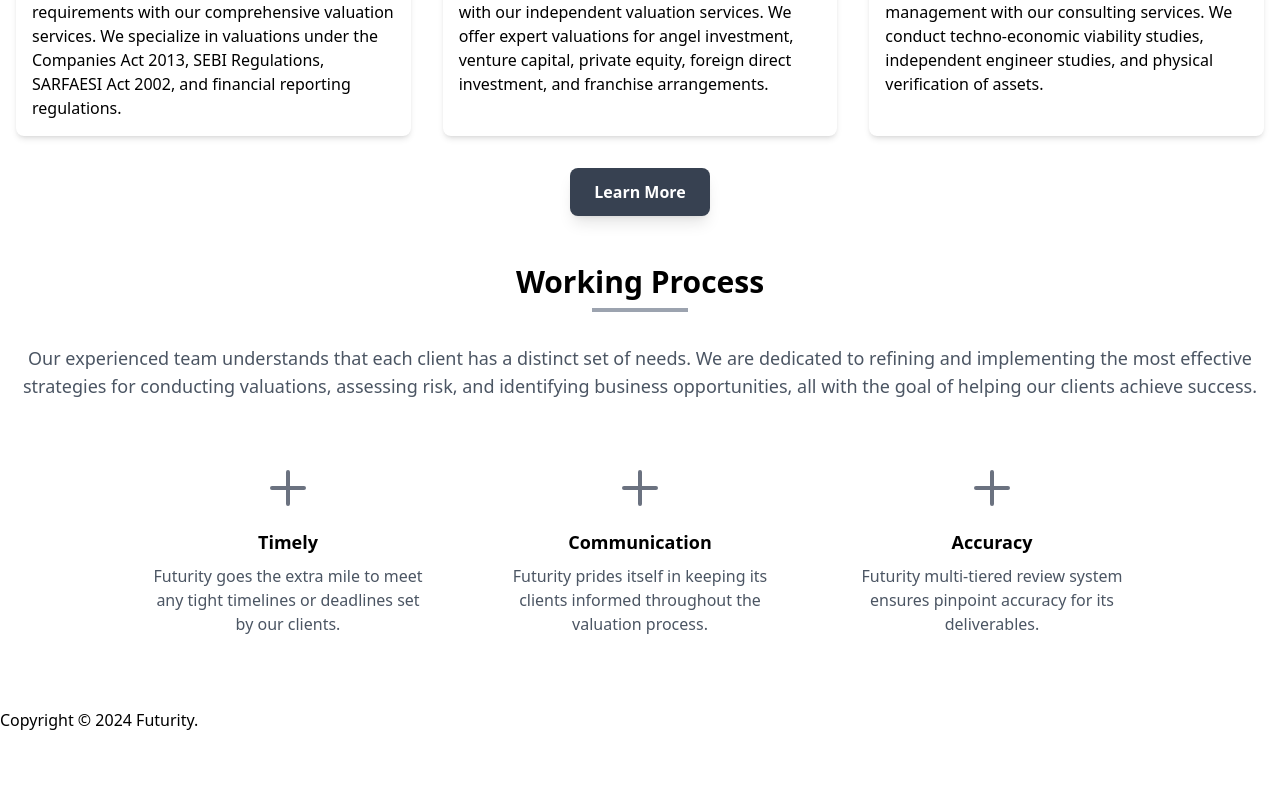
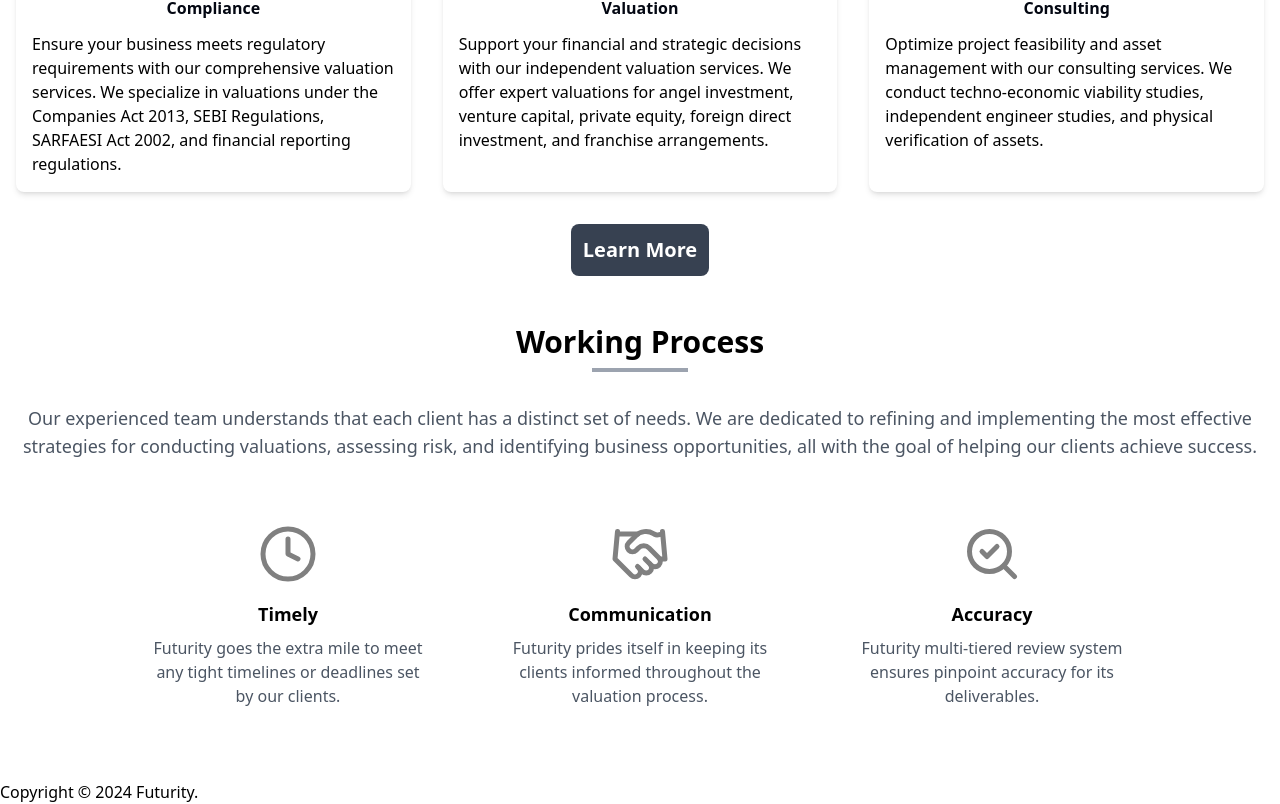
Before and after one commit to harshitchugh001/project1, a React (Create React App) app: page / in a window 1280 px wide. Shown: the part 1382-2186 px from the top of the page. Before the commit the page ends 2114 px from the top, so only its background shows below. Built offline with nearby package versions, Linux system fonts and the light colour scheme.

Commit message:
Wokring process section Images

```diff
--- a/package.json
+++ b/package.json
@@ -7,6 +7,7 @@
     "@testing-library/react": "^13.4.0",
     "@testing-library/user-event": "^13.5.0",
     "lottie-react": "^2.4.0",
+    "lucide-react": "^0.436.0",
     "react": "^18.3.1",
     "react-dom": "^18.3.1",
     "react-router-dom": "^6.4.3",
--- a/src/components/Footer/Footer.js
+++ b/src/components/Footer/Footer.js
@@ -8,35 +8,35 @@
 // import './footer.scss'
 
 export default function Footer({copyrightText, logoSrc, logoAlt, text}) {
-  const copyrightLinks = [
-    {
-      title: 'Terms of Use',
-      href: '/'
-    },
-    {
-      title: 'Privacy Policy',
-      href: '/'
-    }
-  ]
+  // const copyrightLinks = [
+  //   {
+  //     title: 'Terms of Use',
+  //     href: '/'
+  //   },
+  //   {
+  //     title: 'Privacy Policy',
+  //     href: '/'
+  //   }
+  // ]
 
-  const serviceMenu = [
-    {
-      title: 'Digital Marketing',
-      href: '/service/digitalmarketing'
-    },
-    {
-      title: 'App Development',
-      href: '/service/appdevelopment'
-    },
-    {
-      title: 'Website Development',
-      href: '/service/websitedevelopment'
-    },
-    {
-      title: 'Brand Strategizing',
-      href: '/service/brandstrategizing'
-    },
-  ]
+  // const serviceMenu = [
+  //   {
+  //     title: 'Digital Marketing',
+  //     href: '/service/digitalmarketing'
+  //   },
+  //   {
+  //     title: 'App Development',
+  //     href: '/service/appdevelopment'
+  //   },
+  //   {
+  //     title: 'Website Development',
+  //     href: '/service/websitedevelopment'
+  //   },
+  //   {
+  //     title: 'Brand Strategizing',
+  //     href: '/service/brandstrategizing'
+  //   },
+  // ]
 
   return (
     <footer className="cs-fooer">
--- a/src/components/Home/Home.js
+++ b/src/components/Home/Home.js
@@ -9,6 +9,8 @@
 import Valuation from '../../assets/Valuation.png'
 import Consulting from '../../assets/Consulting.png'
 import zoom from '../../assets/zoom_logo.svg'
+
+import { Clock, Handshake, SearchCheck } from 'lucide-react'
 export default function Home() {
   const navigate = useNavigate();
 
@@ -95,7 +97,7 @@
           <Slider {...settings}>
             {clients.map((client, index) => (
               <div key={index} className="p-4">
-                <div className="bg-white p-6 rounded-lg shadow-md text-center">
+                <div className=" p-6 rounded-lg  text-center">
                   <img
                     src={client}
                     alt="Client Logo"
@@ -112,8 +114,8 @@
       {/* //ourservices section */}
       <div className="bg-white">
         <div className="container mx-auto">
-          <div className="text-center mb-8">
-            <span className="text-gray-700 font-semibold">___Services__</span>
+          <div className="text-center my-8 gap-y-4 flex flex-col ">
+            <span className="text-gray-700 text-2xl font-semibold">___Services__</span>
             <h2 className="text-3xl text-gray-700 font-bold mt-2">
               We’re Flexible to <b>Provide You Best</b>
             </h2>
@@ -144,7 +146,7 @@
       <div className="flex justify-center items-center">
         <button
           onClick={handleClick}
-          className="px-6 py-3 bg-gray-700 font-semibold text-white rounded-lg shadow-lg hover:bg-gray-600 transition duration-300"
+          className="font-bold text-xl text-white hover:text-black px-3 py-3 bg-gray-700 hover:bg-gray-200 rounded-lg transform duration-500"
         >
           Learn More
         </button>
@@ -152,7 +154,7 @@
 
 
       {/* //working process */}
-      <section className="flex flex-col items-center py-12 px-4">
+      <section className="flex flex-col items-center py-12 px-4 container mx-auto">
 
         <h2 className="text-3xl font-bold mb-2 text-center">Working Process</h2>
 
@@ -160,29 +162,16 @@
 
 
         <div className="text-center mb-8">
-          <p className="text-lg text-gray-600 mb-2">Our experienced team understands that each client has a distinct set of needs. We are dedicated to refining and implementing the most effective strategies for conducting valuations, assessing risk, and identifying business opportunities, all with the goal of helping our clients achieve success.</p>
+          <p className="text-lg text-gray-600 mb-2  ">Our experienced team understands that each client has a distinct set of needs. We are dedicated to refining and implementing the most effective strategies for conducting valuations, assessing risk, and identifying business opportunities, all with the goal of helping our clients achieve success.</p>
           {/* <p className="text-lg text-gray-600">Second line of text</p> */}
         </div>
 
 
         <div className="grid grid-cols-1 sm:grid-cols-2 md:grid-cols-3 gap-8 max-w-5xl w-full">
-          <div className="p-6 text-center">
+          <div className="p-6 text-center flex flex-col items-center">
             <div className="mb-4">
               {/* Replace with your icon component or an image */}
-              <svg
-                xmlns="http://www.w3.org/2000/svg"
-                className="h-12 w-12 mx-auto text-gray-500"
-                fill="none"
-                viewBox="0 0 24 24"
-                stroke="currentColor"
-              >
-                <path
-                  strokeLinecap="round"
-                  strokeLinejoin="round"
-                  strokeWidth="2"
-                  d="M12 4v16m8-8H4"
-                />
-              </svg>
+              <Clock size={60} color='gray' />
             </div>
             <h3 className="text-lg font-semibold mb-2">Timely</h3>
             <p className="text-gray-600">
@@ -191,23 +180,10 @@
 
           </div>
 
-          <div className="p-6 text-center">
+          <div className="p-6 text-center flex flex-col items-center">
             <div className="mb-4">
               {/* Replace with your icon component or an image */}
-              <svg
-                xmlns="http://www.w3.org/2000/svg"
-                className="h-12 w-12 mx-auto text-gray-500"
-                fill="none"
-                viewBox="0 0 24 24"
-                stroke="currentColor"
-              >
-                <path
-                  strokeLinecap="round"
-                  strokeLinejoin="round"
-                  strokeWidth="2"
-                  d="M12 4v16m8-8H4"
-                />
-              </svg>
+              <Handshake size={60} color='gray' />
             </div>
             <h3 className="text-lg font-semibold mb-2">Communication</h3>
             <p className="text-gray-600">
@@ -215,23 +191,9 @@
             </p>
 
           </div>
-          <div className="p-6 text-center">
+          <div className="p-6 text-center flex flex-col items-center">
             <div className="mb-4">
-              {/* Replace with your icon component or an image */}
-              <svg
-                xmlns="http://www.w3.org/2000/svg"
-                className="h-12 w-12 mx-auto text-gray-500"
-                fill="none"
-                viewBox="0 0 24 24"
-                stroke="currentColor"
-              >
-                <path
-                  strokeLinecap="round"
-                  strokeLinejoin="round"
-                  strokeWidth="2"
-                  d="M12 4v16m8-8H4"
-                />
-              </svg>
+              <SearchCheck size={60} color='gray'/>
             </div>
             <h3 className="text-lg font-semibold mb-2">Accuracy</h3>
             <p className="text-gray-600">
```
Also changed, not shown: 1 other file (tests, documents, lock files or other folders).
